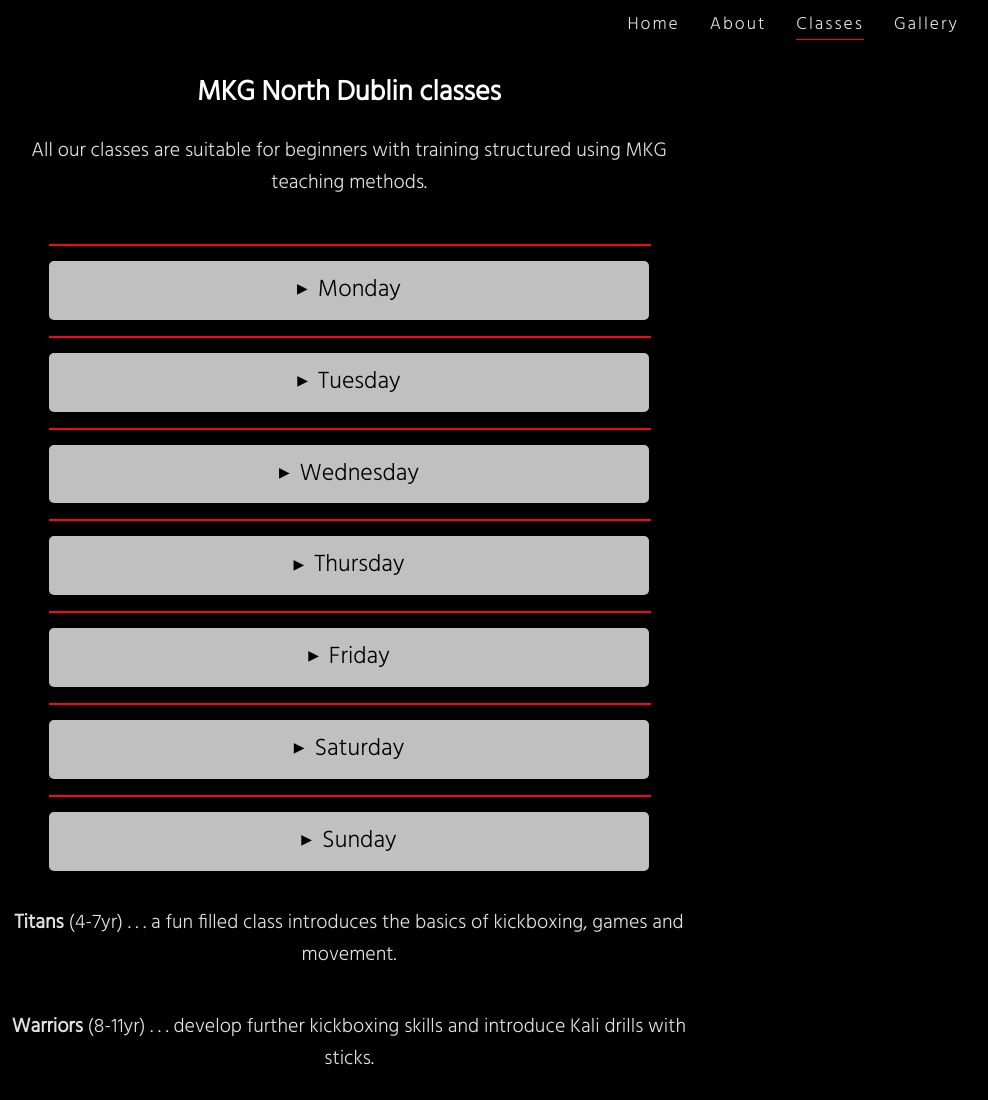
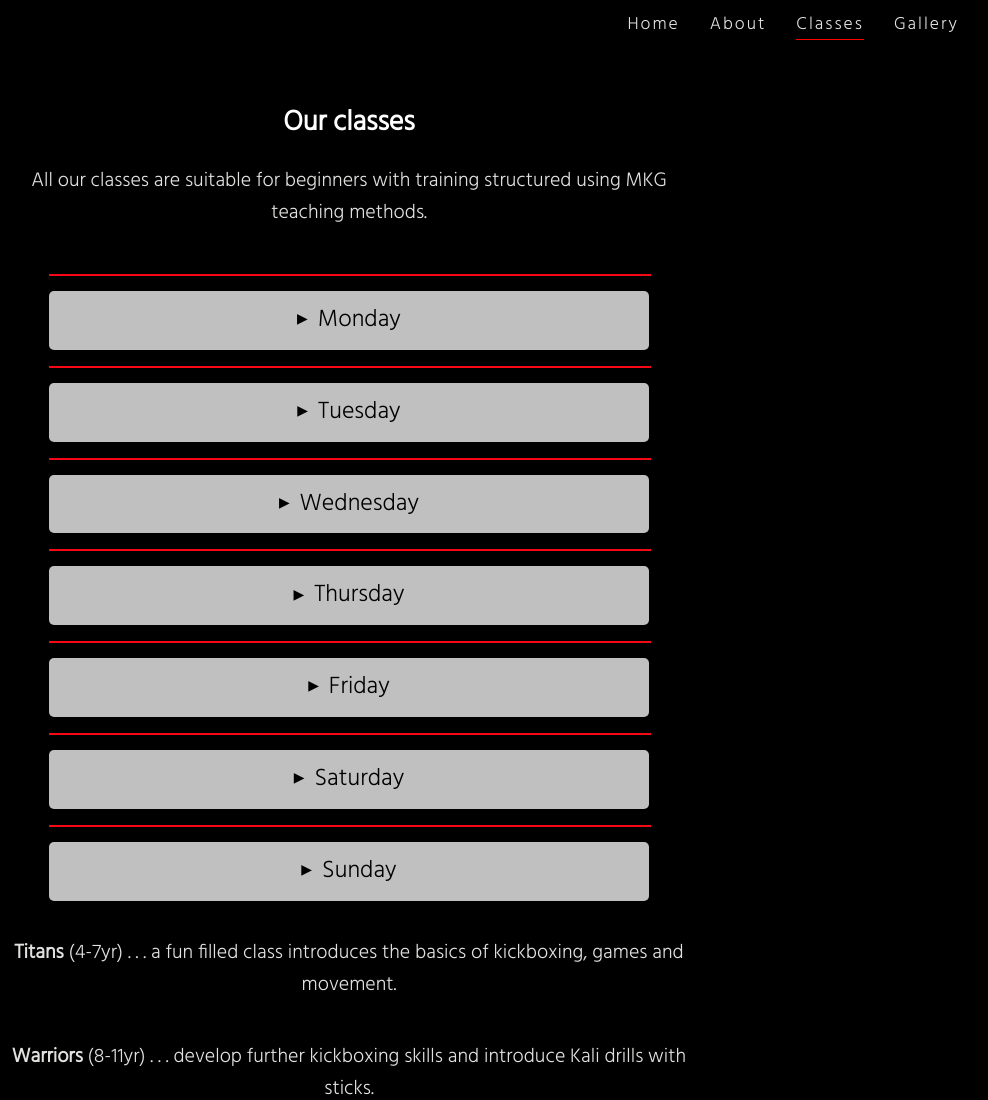
Before and after one commit to DaveCaulfield/mkg-north-dublin-martial-arts, a plain HTML site: page classes.html in a window 1280 px wide. Shown: the top 1100 px of the page, without its empty margins (291-1279 px from the left). Drawn offline with Linux system fonts and the light colour scheme.

Commit message:
Add padding to navbar

```diff
--- a/assets/css/style.css
+++ b/assets/css/style.css
@@ -23,6 +23,7 @@ nav {
     height: 30px;
     font-size: 110%;
     letter-spacing: 2px;
+    padding-bottom: 30px;
     }
 
     #nav-ul-list{
@@ -391,6 +392,7 @@ nav a:hover {
     margin-bottom: 50px;
     border-radius: 12px;
     font-family: Verdana, Geneva, Tahoma, sans-serif;
+
   }
 
   .form-inputs {
--- a/classes.html
+++ b/classes.html
@@ -34,7 +34,7 @@
 </header>
 
 <div class="flex-container">
-            <h2>MKG North Dublin classes</h2>
+            <h2>Our classes</h2>
             <p >All our classes are suitable for beginners with training structured using MKG teaching methods.</p>
 
             <div id="timetable">
```
Also changed, not shown: gallery.html (+1 -1 lines), assets/images/image-world-map.jpg.
